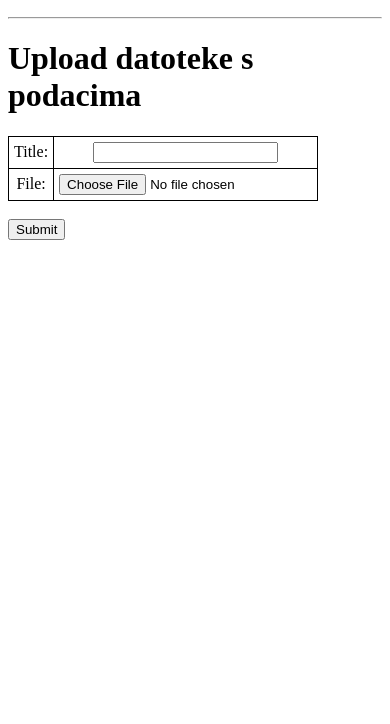
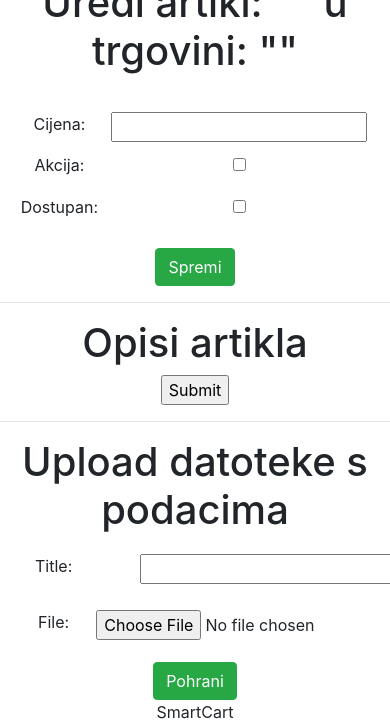
Before and after one commit to MightyJosip/SmartCart, a Django app: template izvorniKod/backend/smartCart/templates/smartCart/artikl_u_trgovini.html in a window 390 px wide; the page is wider, and only the part inside the window is pictured. Shown: the part 407-1131 px from the top of that part. Before the commit the page ends 647 px from the top of that part, so only its background shows below. Run offline with Django 3.2, Linux system fonts and the light colour scheme; the template is opened without the code that fills it: values that come from a table or form of the project are taken from there, others are empty; parts of the project's set-up code (start-up, migrations or seed data) failed here and were passed over; some libraries are stand-ins or nearby versions.

Commit message:
trgovina fix responsive

```diff
--- a/izvorniKod/backend/smartCart/templates/smartCart/artikl_u_trgovini.html
+++ b/izvorniKod/backend/smartCart/templates/smartCart/artikl_u_trgovini.html
@@ -1,19 +1,40 @@
 <!DOCTYPE html>
 {% load static %}
 <html>
+
 <head>
     <meta charset="UTF-8">
     <title>Uredi artikl</title>
-    <link rel="stylesheet" type="text/css" href="{% static 'tablica.css' %}"/>
-    <link rel="stylesheet" type="text/css" href="{% static 'login.css' %}"/>
-    <link rel="shortcut icon" type="image/png" href="{% static 'favicon.ico' %}"/>
+    <meta content='maximum-scale=1.0, initial-scale=1.0, width=device-width' name='viewport'>
+    <link rel="shortcut icon" type="image/png" href="{% static 'favicon.ico' %}" />
+    <link href="https://fonts.googleapis.com/css2?family=Baloo+2:wght@500&display=swap" rel="stylesheet">
+    <script src="https://ajax.googleapis.com/ajax/libs/jquery/3.5.1/jquery.min.js"></script>
+    <link rel="stylesheet" href="https://maxcdn.bootstrapcdn.com/bootstrap/4.5.2/css/bootstrap.min.css">
+    <script src="https://maxcdn.bootstrapcdn.com/bootstrap/4.5.2/js/bootstrap.min.js"></script>
+    <script src="{% static 'site.js' %}"></script>
+    <link rel="stylesheet" type="text/css" href="{% static 'site.css' %}" />
 </head>
+
 <body>
+
+    <div class="container-fluid">
+        <div class="row d-flex justify-content-between">
+            <a class="col" href="/">
+                <img src="{% static 'logo.png'%}" class="m-2 sclogo" alt="SmartCart Logo">
+            </a>
+            <div class="col">
+                <form action="/trgovac" method="GET">
+                    <input type="submit" class="btn btn-success m-3 float-right " value="Povratak na stranicu trgovca">
+                </form>
+            </div>
+        </div>
+    </div>
+    <div class="container-fluid text-center">
         <h1>Uredi artikl: "{{artikl}}" u trgovini: "{{trgovina}}"</h1>
         <br>
         <form action="" method="POST">
             {%csrf_token%}
-        <table>
+            <table class="table table-borderless table-sm">
                 {% for field in uredi_artikl_u_trgovini_form  %}
                 <tr>
                     <td>{{ field.label_tag }}</td>
@@ -21,15 +42,15 @@
                 </tr>
                 {% endfor %}
             </table>
-        <br>
-        <input type="submit" value="Submit">
+            <input type="submit" class="btn btn-success" value="Spremi">
         </form>
+    </div>
 
-    <br><hr>
-
-    <h1>Opisi artikala</h1>
+    <hr />
+    <div class="container-fluid text-center">
+        <h1>Opisi artikla</h1>
         {% if opisi == '' %}
-        <h2>Ovdje nema opisa</h2>
+        <p class="font-naslov">Nema opisa za ovaj artikl</p>
         {% else %}
         <form action="" method="POST">
             {% csrf_token %}
@@ -52,13 +73,19 @@
                     <td>{{opis.broj_glasova}}</td>
                 </tr>
                 {% if opis.prioritiziran %}
-                    <tr><th><label>Prioritiziran:</label></th><td><label>
+                <tr>
+                    <th><label>Prioritiziran:</label></th>
+                    <td><label>
                             <input type="checkbox" name={{opis.id}} checked>
-                    </label></td></tr>
+                        </label></td>
+                </tr>
                 {% else %}
-                    <tr><th><label>Prioritiziran:</label></th><td><label>
+                <tr>
+                    <th><label>Prioritiziran:</label></th>
+                    <td><label>
                             <input type="checkbox" name={{opis.id}}>
-                </label></td></tr>
+                        </label></td>
+                </tr>
                 {% endif %}
             </table>
             <br>
@@ -66,29 +93,31 @@
             <input type="submit" value="Submit">
         </form>
         {% endif %}
+    </div>
 
-    <br><hr>
-
+    <hr />
+    <div class="container-fluid text-center">
         <h1>Upload datoteke s podacima</h1>
         <form action="" method="post" enctype="multipart/form-data">
             {% csrf_token %}
-        <table>
+            <table class="table table-borderless m-2">
                 {% for field in upload_file_form  %}
                 <tr>
+
                     <td>{{ field.label_tag }}</td>
                     <td>{{ field }}</td>
                 </tr>
                 {% endfor %}
             </table>
-        <br>
-        <input type="submit" value="Submit">
+            <input type="submit" class="btn btn-success" value="Pohrani">
         </form>
         {% if file_err != None%}
         <div class="error">{{file_err}}</div>
         {% endif %}
+    </div>
+</body>
+<footer class="d-flex justify-content-center">
+    SmartCart
+</footer>
 
-
-
-
-</body>
 </html>
--- a/izvorniKod/backend/smartCart/templates/smartCart/trgovac.html
+++ b/izvorniKod/backend/smartCart/templates/smartCart/trgovac.html
@@ -48,6 +48,7 @@
         <button data-toggle="collapse" data-target="#mojeTrgovine" class="btn btn-info btn-block">Moje trgovine</button>
         <form action="" method="POST" id="mojeTrgovine" class="collapse m-3">
             {%csrf_token%}
+            <div class="table-responsive">
             <table class="table table-hover mx-auto">
                 <tr>
                     <td><b>Naziv trgovine</b></td>
@@ -65,6 +66,7 @@
                 </tr>
                 {% endfor %}
             </table>
+            </div>
         </form>
 
         <hr />
```
Also changed, not shown: izvorniKod/backend/smartCart/templates/smartCart/trgovina.html (+9 -9 lines). Lines whose indentation alone changed are shown as unchanged.
